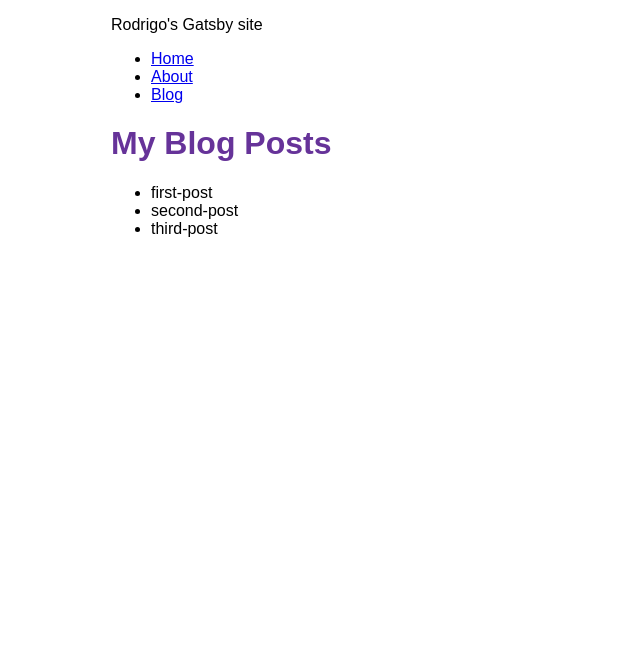
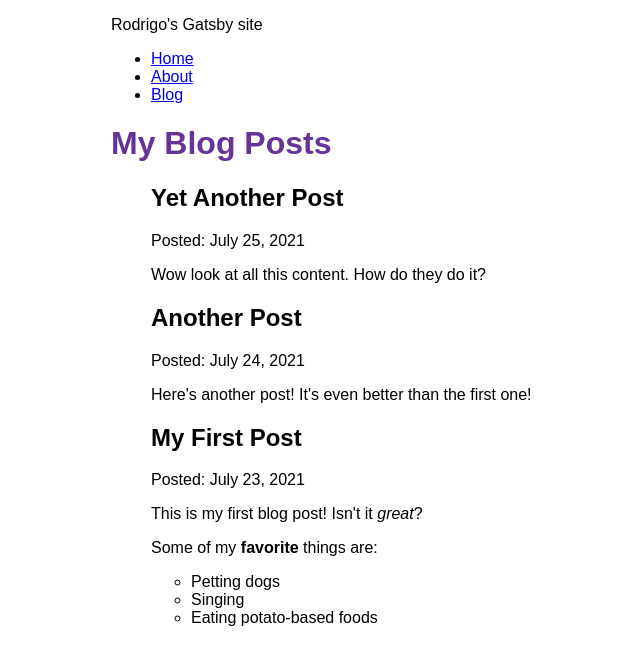
Before and after one commit to rodrigoAdones/gatsby-site, a Gatsby site: page /blog in a window 1280 px wide. Shown: the whole page, without its empty margins (279-919 px from the left). Built offline with nearby package versions, Linux system fonts and the light colour scheme; Gatsby itself is replaced by a stand-in of ours.

Commit message:
Add content to MDX files and render them (#7)

```diff
--- a/blog/first-post.mdx
+++ b/blog/first-post.mdx
@@ -0,0 +1,12 @@
+---
+title: "My First Post"
+date: "2021-07-23"
+---
+
+This is my first blog post! Isn't it *great*?
+
+Some of my **favorite** things are:
+
+* Petting dogs
+* Singing
+* Eating potato-based foods
--- a/blog/second-post.mdx
+++ b/blog/second-post.mdx
@@ -0,0 +1,6 @@
+---
+title: "Another Post"
+date: "2021-07-24"
+---
+
+Here's another post! It's even better than the first one!
--- a/blog/third-post.mdx
+++ b/blog/third-post.mdx
@@ -0,0 +1,6 @@
+---
+title: "Yet Another Post"
+date: "2021-07-25"
+---
+
+Wow look at all this content. How do they do it?
--- a/gatsby-config.js
+++ b/gatsby-config.js
@@ -13,5 +13,6 @@
         path: `${__dirname}/blog`,
       }
     },
+    "gatsby-plugin-mdx",
   ],
 };
--- a/package.json
+++ b/package.json
@@ -15,9 +15,12 @@
     "clean": "gatsby clean"
   },
   "dependencies": {
+    "@mdx-js/mdx": "^1.6.22",
+    "@mdx-js/react": "^1.6.22",
     "gatsby": "^3.9.1",
     "gatsby-plugin-gatsby-cloud": "^2.9.1",
     "gatsby-plugin-image": "^1.9.0",
+    "gatsby-plugin-mdx": "^2.10.1",
     "gatsby-plugin-sharp": "^3.9.0",
     "gatsby-source-filesystem": "^3.9.0",
     "react": "^17.0.1",
--- a/src/pages/blog.js
+++ b/src/pages/blog.js
@@ -1,5 +1,6 @@
 import * as React from 'react'
 import { graphql } from 'gatsby'
+import { MDXRenderer } from 'gatsby-plugin-mdx'
 import Layout from '../components/layout'
 
 const BlogPage = ({ data }) => {
@@ -7,10 +8,14 @@
     <Layout pageTitle="My Blog Posts">
       <ul>
         {
-          data.allFile.nodes.map(node => (
-            <li key={node.name}>
-              {node.name}
-	    </li>
+          data.allMdx.nodes.map(node => (
+	    <article key={node.id}>
+	      <h2>{node.frontmatter.title}</h2>
+	      <p>Posted: {node.frontmatter.date}</p>
+	      <MDXRenderer>
+	        {node.body}
+	      </MDXRenderer>
+	    </article>
 	  ))
 	}
       </ul>
@@ -19,13 +24,18 @@
 }
 
 export const query = graphql`
-  query {
-    allFile {
-      nodes {
-        name
+query {
+  allMdx(sort: {fields: frontmatter___date, order: DESC}) {
+    nodes {
+      frontmatter {
+        date(formatString: "MMMM D, YYYY")
+        title
       }
+      id
+      body
     }
   }
+}
 `
 
 export default BlogPage;
```
Also changed, not shown: 1 other file.
